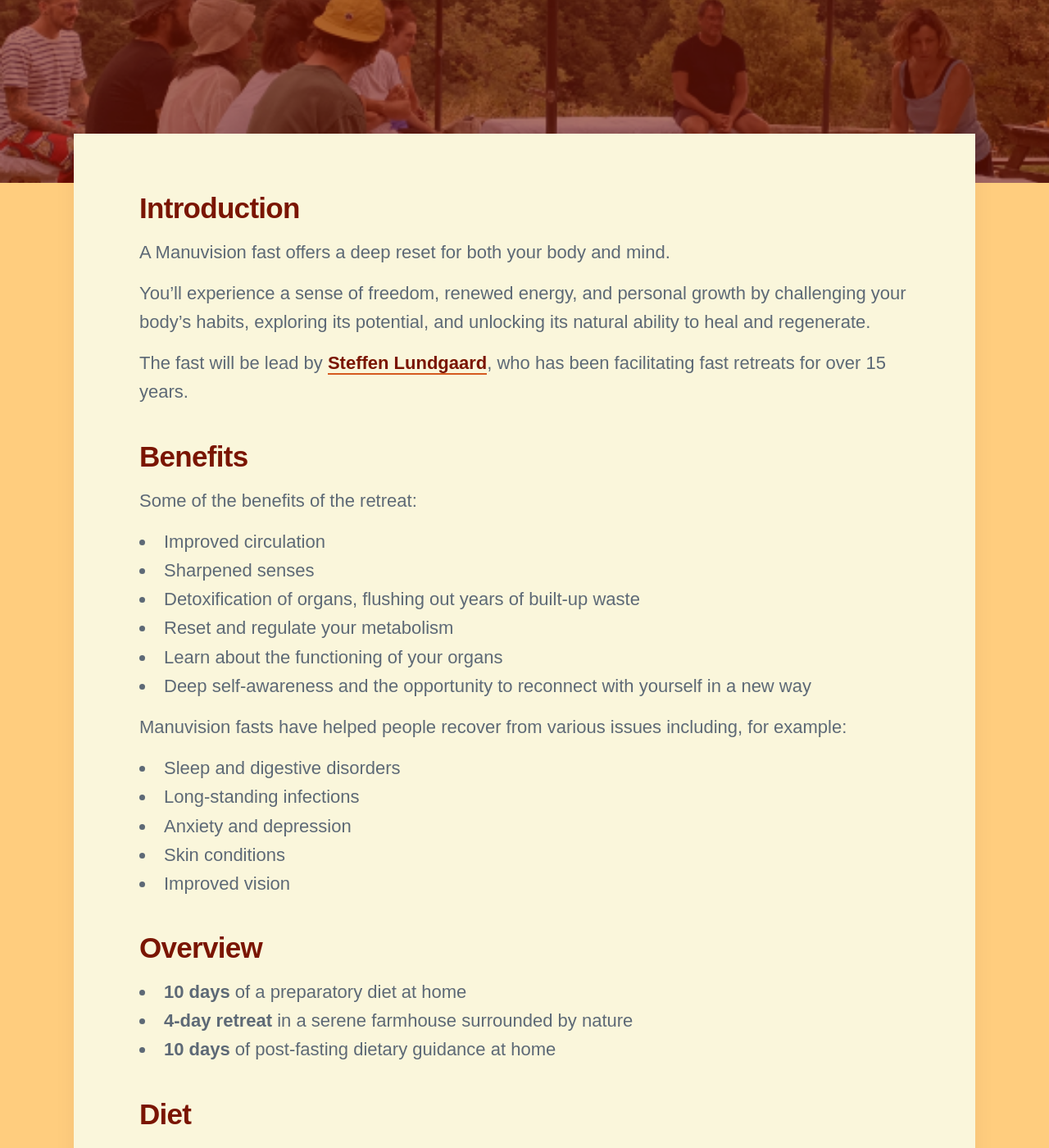
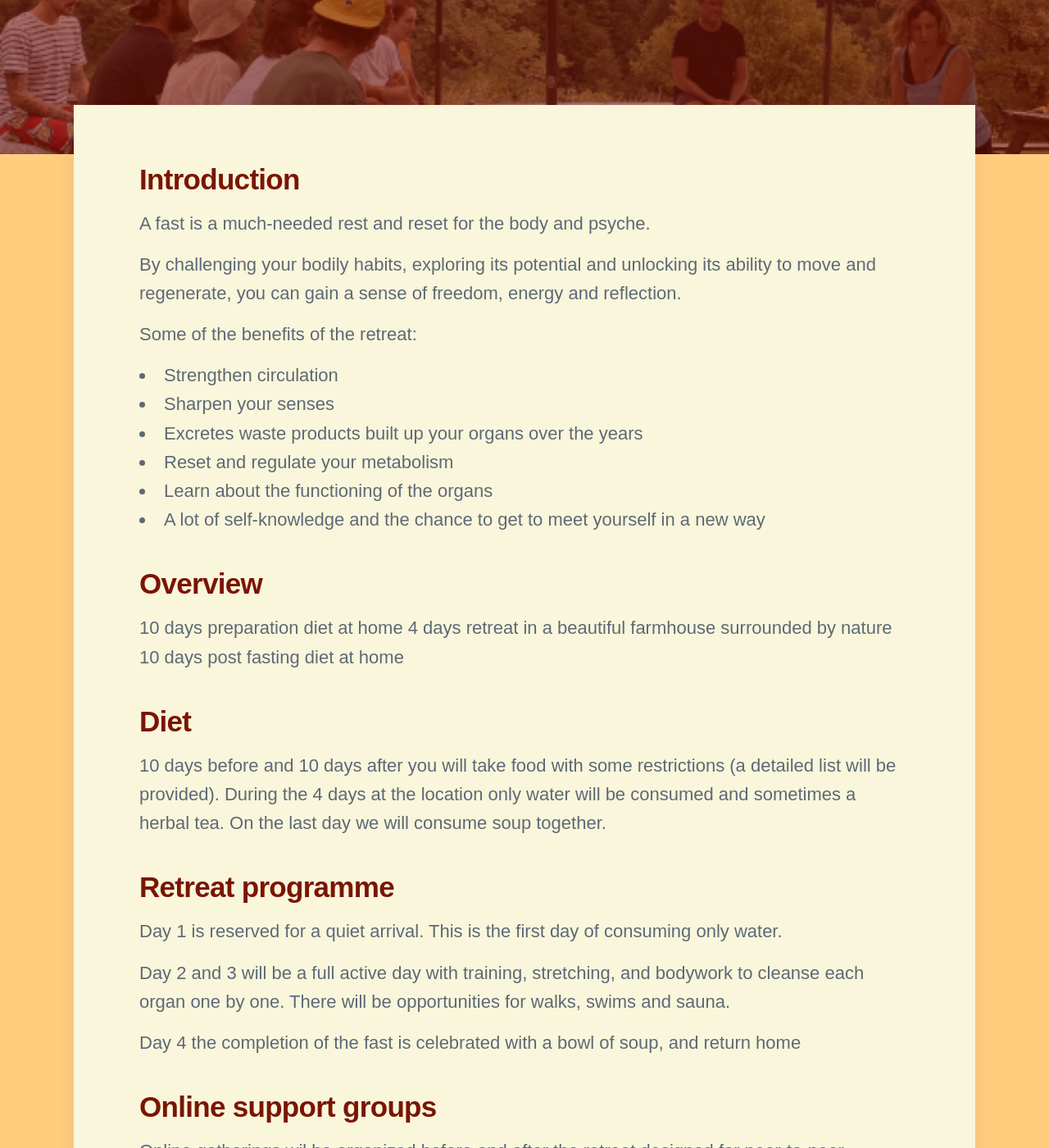
Before and after one commit to threekeytherapy/threekeytherapy.com, a Jekyll site: the page built from _workshops/fast-retreat.md, in a window 1280 px wide and 1400 px high, scrolled down 520 px. Shown: the whole window at 82% size. Built offline with Jekyll 4.4.1, drawn with Linux system fonts in a browser that asks for light colours; nearby versions of some CDN libraries; some web fonts are replaced; some of the changed text lies outside the part shown.

Commit message:
Revert "Release tweaks "

```diff
--- a/_data/settings.yml
+++ b/_data/settings.yml
@@ -22,7 +22,7 @@ menu_settings:
       url: '/contact'
 
 footer_settings:
-  footer_tagline:
+  footer_tagline: Body therapy based on empathy
 
 hero_settings:
   overlay_opacity: 0.6
--- a/_includes/footer.html
+++ b/_includes/footer.html
@@ -6,7 +6,9 @@
 
 		<div class="footer__copyright">
 			<span>© {{ 'now' | date: "%Y" }} {{ site.data.settings.basic_settings.site_title }}</span>
-			<a> Registered with CAT (Collectief Alternatieve Therapeuten)</a>
+			<a> Registered member of CAT (Collectief Alternatieve Therapeuten)</a>
+			<a>KvK: 90334949</a>
+			<a>BTW: NL004807772B79</a>
 			<a href="https://github.com/threekeytherapy/threekeytherapy.com"> This site on GitHub</a>
 	</div>
 
--- a/_projects/bodytherapy.md
+++ b/_projects/bodytherapy.md
@@ -10,9 +10,12 @@ redirects_from:
   - /treatments
 ---
 
-> Most emotional, psychological, and physical issues are caused by tension stored in the body and nervous system.
+## Address your symptoms at the root
 
-In an individual therapy session, we work together to release this tension using a combination of touch, breathing, and conversation.
+Most emotional, psychological, and physical disorders are caused by subconscious tension in the body.
+
+During a session, we can work together to release these tensions at their root, by freeing the nervous system.
+This involves a combination of touch, breathing and conversation.
 
 On this page:
 - [Why work with the nervous system?](#why-work-with-the-nervous-system)
@@ -24,31 +27,43 @@ On this page:
 
 Each experience leaves a trace, remembered by the body, conditioning the mind.
 
-The body and mind are deeply interconnected.
-If there is pain in the body, it affects the psyche; and if you are under psychological pressure, it manifests in the body.
-Your body reflects your mental well-being – the physical and mental are not two separate elements, but one whole.
+Body and mind are deeply interconnected.
+If there is pain in the body, it affects the psyche, and if you are under psychological pressure, it settles in the body.
+Your body depicts your mental well-being – the physical and the psyche are not two separate elements, but a whole.
 
-The body is always the first to signal that something is wrong.
-And the body also suffers the consequences of all our actions – or lack thereof.
-These consequences manifest as tension, blockages, and pain in the body.
+It is always the body that first draws attention to the fact that something is wrong.
+And it is the body that suffers the consequences of all our actions – or lack thereof.
+These consequences manifest as tension, blockages and thus pain in our body.
 
-The nervous system is where the body and mind connect, which is one of the reasons why Manuvision body therapy works through the nervous system.
+The nervous system is where these two connect, which is one of the reasons why Manuvision body therapy works through the nervous system.
 
 ## What can I expect in a session?
 
-During a therapy session, I will work with you to open the body and release the tensions and blockages underlying physical and psychological ailments.
-This may include:
+During a therapy session I will work with you to open the body and loosen the tensions and blockages that lie behind the physical and psychological ailments.
+This can include:
 
-- **Relieve Tensions**: Use deep massage techniques, joint release, acupressure, and zone points to relax muscles, release joints, and ease neck and back tension.
-- **Restore Nervous System Balance**:  Address disturbances that can cause issues such as digestive problems, neck tension, stress, anxiety, and depression.
-- **Connect Mind and Body**: Explore the relationship between mental narratives and the body’s signals by examining the connection between mental, physical, and emotional states.
-- **Activate Self-healing Processes**: Balance your nervous system, open your breathing, and activate the flow in your body’s energy system. When there is flow and movement, your body’s natural self-healing processes are set in motion.
+### Relieve Tensions
+
+Use deep massage techniques, joint release, acupressure, and zone points to relax muscles, release joints, and ease neck and back tension.
+
+### Restore Nervous System Balance
+
+Remedy disturbances that can cause issues like digestive problems, neck tension, stress, anxiety, and depression.
+
+### Connect Mind and Body
+
+Explore the relationship between the head's narratives and the body's signals by examining the connection between mental, physical and emotional states.
+
+### Activate Self-healing Processes
+
+Create balance in your nervous system, open up the breathing, and activate flow in the body's energy system.
+When there is flow and movement, the body's own self-healing processes are automatically set in motion.
 
 ## What issues can it help me with?
 
-Manuvision body therapy can address a wide range of physical and mental disorders, which may stem from work injuries, physiological imbalances, or mental states caused by stress, shock, or trauma.
+Manuvision body therapy can remedy a wide spectrum of physical and mental disorders, which can be rooted in everything from work injuries and physiological imbalances to mental states caused by stress, shock or trauma.
 
-**Common Physical Problems**
+### Typical Physical Problems
 
 * Back, neck and lower back pain
 * Pain in shoulders, elbows, wrists, knees, ankles and hips
@@ -57,16 +72,16 @@ Manuvision body therapy can address a wide range of physical and mental disorder
 * Pregnancy and postpartum complications
 * Digestive problems
 
-**Common Psychological Problems**
+### Typical Psychological Problems
 
 * Stress, anxiety and burnout
 * Eating and sleep disorders
 * Depression, grief and PTSD (post-traumatic stress disorder)
 
-**General Personal Development**
+### General Personal Work
 
-* Body awareness and grounding
-* Building confidence and speaking up
+* Embodiment and grounding
+* Gaining confidence and speaking up
 * Setting boundaries and saying no
 * Coming closer to yourself to live the life that you want to live
 
@@ -74,24 +89,27 @@ Manuvision body therapy can address a wide range of physical and mental disorder
 
 ## Practical Information
 
-**Location**
+### Location
 
-Amsterdam East - Monday and Friday - Newtonstraat 4, 1098 HD (bel: Serire)
-Amsterdam West - Thursday - Keizersgracht 166a, 1015 CZ, (bel: Equilibrium Massage Therapy)
+**Amsterdam East**
+Monday and Friday - Newtonstraat 4, 1098 HD (bel: Serire)
 
-**Working Languages**
+**Amsterdam West**
+Thursday - Keizersgracht 166a, 1015 CZ, (bel: Equilibrium Massage Therapy)
+
+### Working Languages
 
 English, Dutch, Spanish and rusty French
 
-**Duration**
+### Duration
 
 1h 15min, intake 1h 30min
 
-**What to Wear**
+### What to Wear
 
-Treatments involve touch, and the nervous system responds best to direct skin contact.
-For this reason, treatments are most effective with minimal clothing.
-I recommend wearing non-revealing underwear and a sports bra.
+Treatments involve touch, and the nervous system responds best to skin contact.
+For this reason, treatments work best without big items of clothing.
+I recommend wearing underwear that is not revealing and a sports bra.
 If you are not comfortable with this, it is of course possible to receive a treatment with clothing.
 
 <a href="/contact" class="button button--large">Book a treatment</a>
--- a/_workshops/fast-retreat.md
+++ b/_workshops/fast-retreat.md
@@ -1,6 +1,6 @@
 ---
 title: Fasting retreat 9-11 May 2025
-subtitle: Unique way of fasting developed by Manuvision
+subtitle:
 description: Give your body a full reset with an intensive fasting and body therapy retreat, designed to cleanse muscles, organs, emotions and the mind. Lead by Steffen Lundgaard, who has been facilitating fast retreats for over 15 years.
 featured_image: /images/mv-fast.jpg
 homepage_image: /images/mv-fast.jpg
@@ -10,51 +10,45 @@ redirects_from:
 
 ## Introduction
 
-A Manuvision fast offers a deep reset for both your body and mind.
+A fast is a much-needed rest and reset for the body and psyche.
 
-You'll experience a sense of freedom, renewed energy, and personal growth by challenging your body’s habits, exploring its potential, and unlocking its natural ability to heal and regenerate.
-
-The fast will be lead by [Steffen Lundgaard](https://manuvision.es/en/steffen-en/), who has been facilitating fast retreats for over 15 years.
-
-## Benefits
+By challenging your bodily habits, exploring its potential and unlocking its ability to move and regenerate, you can gain a sense of freedom, energy and reflection.
 
 Some of the benefits of the retreat:
-- Improved circulation
-- Sharpened senses
-- Detoxification of organs, flushing out years of built-up waste
+- Strengthen circulation
+- Sharpen your senses
+- Excretes waste products built up your organs over the years
 - Reset and regulate your metabolism
-- Learn about the functioning of your organs
-- Deep self-awareness and the opportunity to reconnect with yourself in a new way
-
-Manuvision fasts have helped people recover from various issues including, for example:
-- Sleep and digestive disorders
-- Long-standing infections
-- Anxiety and depression
-- Skin conditions
-- Improved vision
+- Learn about the functioning of the organs
+- A lot of self-knowledge and the chance to get to meet yourself in a new way
 
 ## Overview
 
-- **10 days** of a preparatory diet at home
-- **4-day retreat** in a serene farmhouse surrounded by nature
-- **10 days** of post-fasting dietary guidance at home
+10 days preparation diet at home
+4 days retreat in a beautiful farmhouse surrounded by nature
+10 days post fasting diet at home
 
 ## Diet
 
-Before and after the retreat, you'll follow a tailored diet with specific restrictions (a detailed list will be provided).
-
-During the 4-day retreat, only water (and occasional herbal tea) will be consumed. On the final day, we will break the fast together with a nourishing bowl of soup.
+10 days before and 10 days after you will take food with some restrictions (a detailed list will be provided).
+During the 4 days at the location only water will be consumed and sometimes a herbal tea.
+On the last day we will consume soup together.
 
 ## Retreat programme
 
-- **Day 1:** Arrival day – a quiet, peaceful time to settle in. You’ll begin the water-only fast.
-- **Days 2 & 3:** Full, active days dedicated to physical training, stretching, and bodywork, designed to cleanse and energize each organ. You'll also have opportunities for nature walks, swimming, and enjoying the sauna.
-- **Day 4:** The completion of the fast is celebrated with a bowl of soup, and you'll return home.
+Day 1 is reserved for a quiet arrival.
+This is the first day of consuming only water.
+
+Day 2 and 3 will be a full active day with training, stretching, and bodywork to cleanse each organ one by one.
+There will be opportunities for walks, swims and sauna.
+
+Day 4 the completion of the fast is celebrated with a bowl of soup, and return home
 
 ## Online support groups
 
-We offer online support before and after the retreat, where you can connect with others, ask questions, and share your experiences. These peer-to-peer gatherings ensure ongoing support and a sense of community throughout your journey.
+Online gatherings wil be organized before and after the retreat designed for peer-to-peer support, questions
+and sharings.
 
-### More details to follow
+## More details to follow
 
 <a href="/contact" class="button button--large">I'm interested, tell me more!</a>
```
Also changed, not shown: other parts of _projects/bodytherapy.md (+1 -1 lines), _pages/pricing.md (+6 -16 lines), _workshops/training.md (+10 -10 lines).
